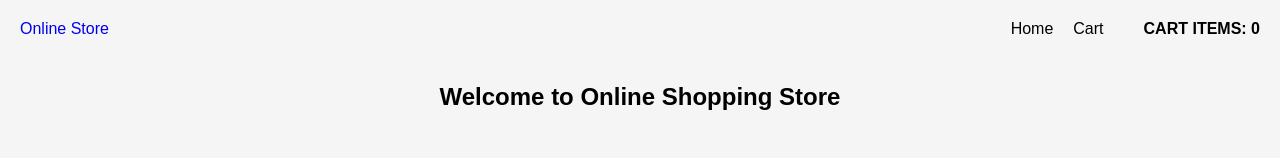
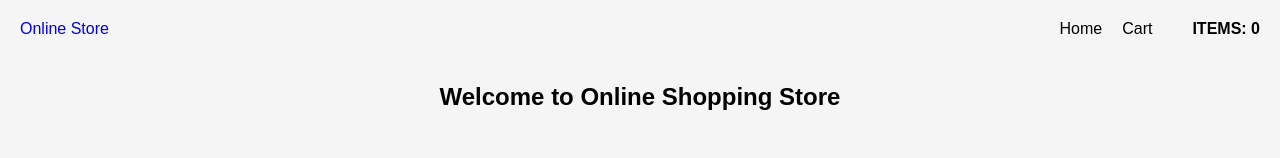
Before and after one commit to shubhshar/ReduxOnlineShoppingCart, a React (Create React App) app: page / in a window 1280 px wide. Shown: the top 158 px of the page. Built offline with nearby package versions, Linux system fonts and the light colour scheme; no server answers.

Commit message:
navbar name update

```diff
--- a/src/Components/Navbar.jsx
+++ b/src/Components/Navbar.jsx
@@ -19,14 +19,14 @@ const Navbar = () => {
             Online Store
           </a>
         </span>
-        <div>
+        <div className="navWrapper">
           <Link className="navLink" to="/">
             Home
           </Link>
           <Link className="navLink" to="/Cart">
             Cart
           </Link>
-          <span className="cartCount">Cart items: {addedItems.length}</span>
+          <span className="cartCount">Items: {addedItems.length}</span>
         </div>
       </div>
     </>
```
